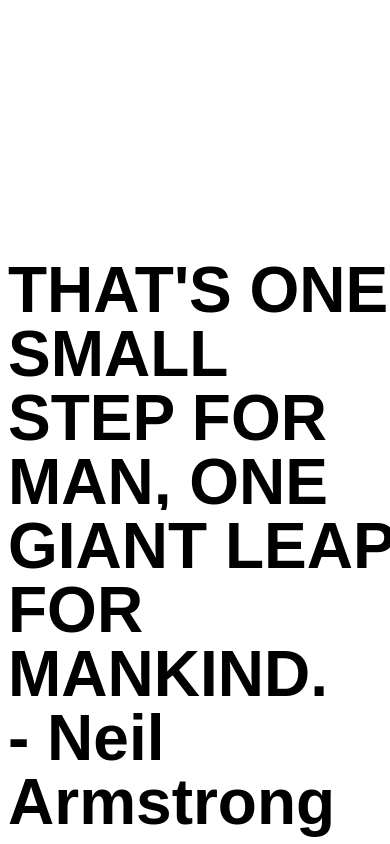
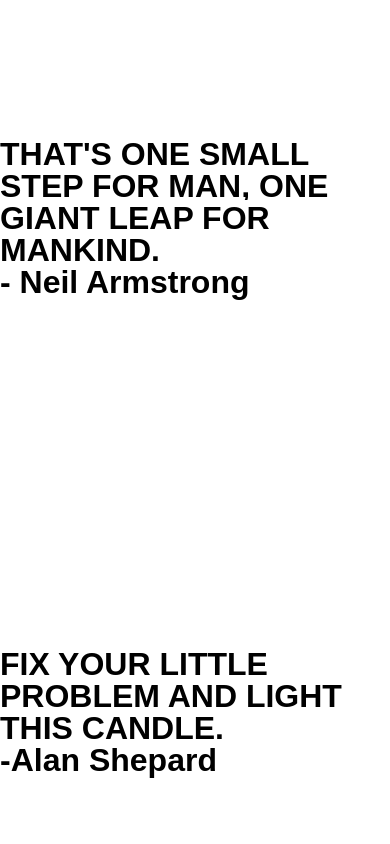
Before and after one commit to its-lee/spaceman, a website built with Vite: page index.html in a window 390 px wide. Shown: the part 1260-2104 px from the top of the page. Built offline with nearby package versions, Linux system fonts and the light colour scheme; animation ran at ten frames a second; a web font is replaced by a local one.

Commit message:
better mobile styling

```diff
--- a/style.css
+++ b/style.css
@@ -21,16 +21,9 @@ main {
   z-index: 99;
   position: absolute;
   width: 100%;
-
-  margin-top: 0;
-  margin-bottom: 0;
-  margin-left: auto;
-  margin-right: auto;
-
-  padding-top: 120px;
-  padding-bottom: 120px;
-  padding-left: 0;
-  padding-right: 0;
+  margin: 0 auto;
+  left: 0;
+  right: 0;
 }
 
 h1, h2, h3, blockquote {
@@ -69,7 +62,7 @@ blockquote {
 blockquote p {
   color: black;
   background-color: white;
-  font-size: 4rem;
+  font-size: 2rem;
   display: inline;
   line-height: 1;
 }
@@ -78,6 +71,8 @@ blockquote p {
   main {
     display: grid;
     grid-template-columns: repeat(12, 1fr);
+
+    padding: 120px 0;
   }
 
   header {
```
